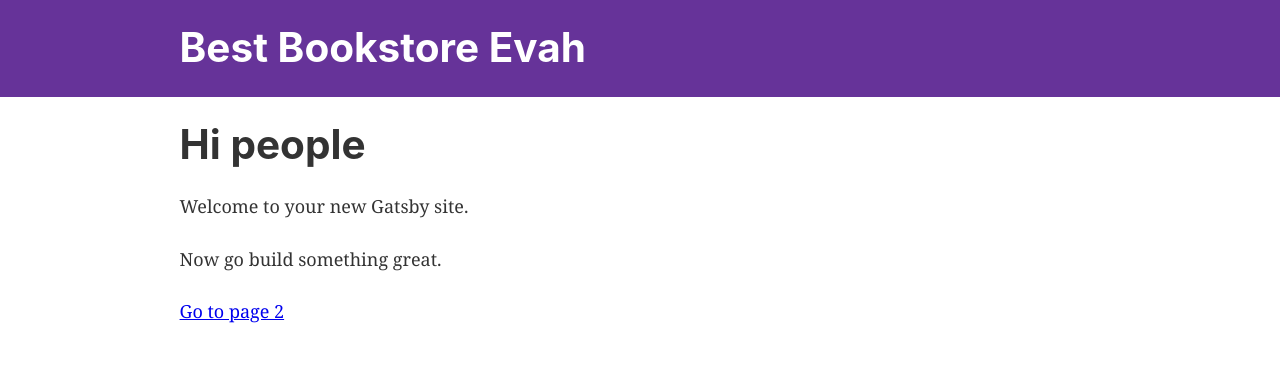
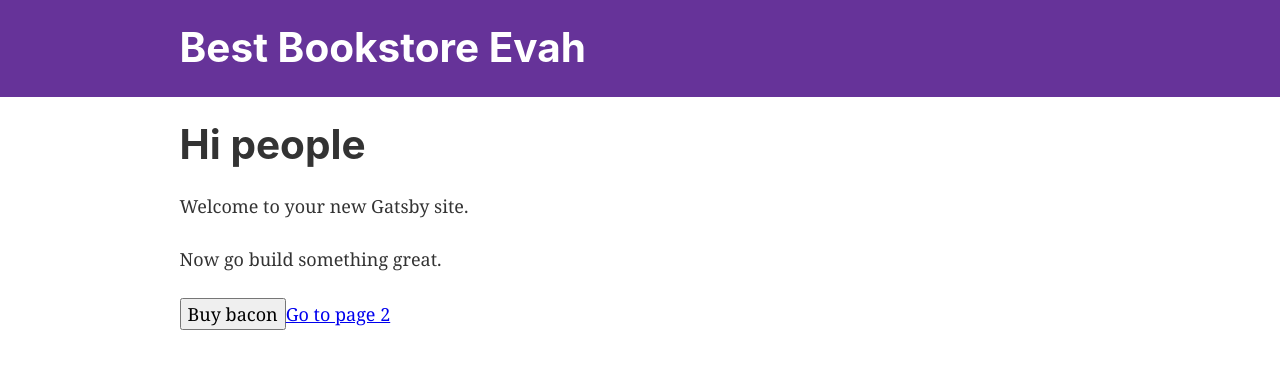
Before and after one commit to BobaBird/bookstore, a Gatsby site: page / in a window 1280 px wide. Built offline with nearby package versions, Linux system fonts and the light colour scheme; Gatsby itself is replaced by a stand-in of ours.

Commit message:
Added snipcart plugin.

```diff
--- a/gatsby-config.js
+++ b/gatsby-config.js
@@ -4,6 +4,12 @@ module.exports = {
   },
   plugins: [
     'gatsby-plugin-react-helmet',
+    {
+      resolve: 'gatsby-plugin-snipcart',
+      options: {
+        apiKey: 'ZWFhMzIyOGUtOTQwMC00YjdiLThlODItM2QyNDU1N2ZkNGFiNjM2NzM4NjIxODY1NDgxNjc0',
+      },
+    },
     {
       resolve: 'gatsby-plugin-manifest',
       options: {
--- a/src/pages/index.js
+++ b/src/pages/index.js
@@ -8,6 +8,19 @@ const IndexPage = () => (
     <h1>Hi people</h1>
     <p>Welcome to your new Gatsby site.</p>
     <p>Now go build something great.</p>
+
+    <button
+      type="submit"
+      className="snipcart-add-item"
+      data-item-id="2"
+      data-item-name="Bacon"
+      data-item-price="3.00"
+      data-item-weight="20"
+      data-item-url="localhost:8000/"
+      data-item-description="Some fresh bacon"
+    >
+        Buy bacon
+    </button>
     <Link to="/page-2/">Go to page 2</Link>
   </Layout>
 );
```
